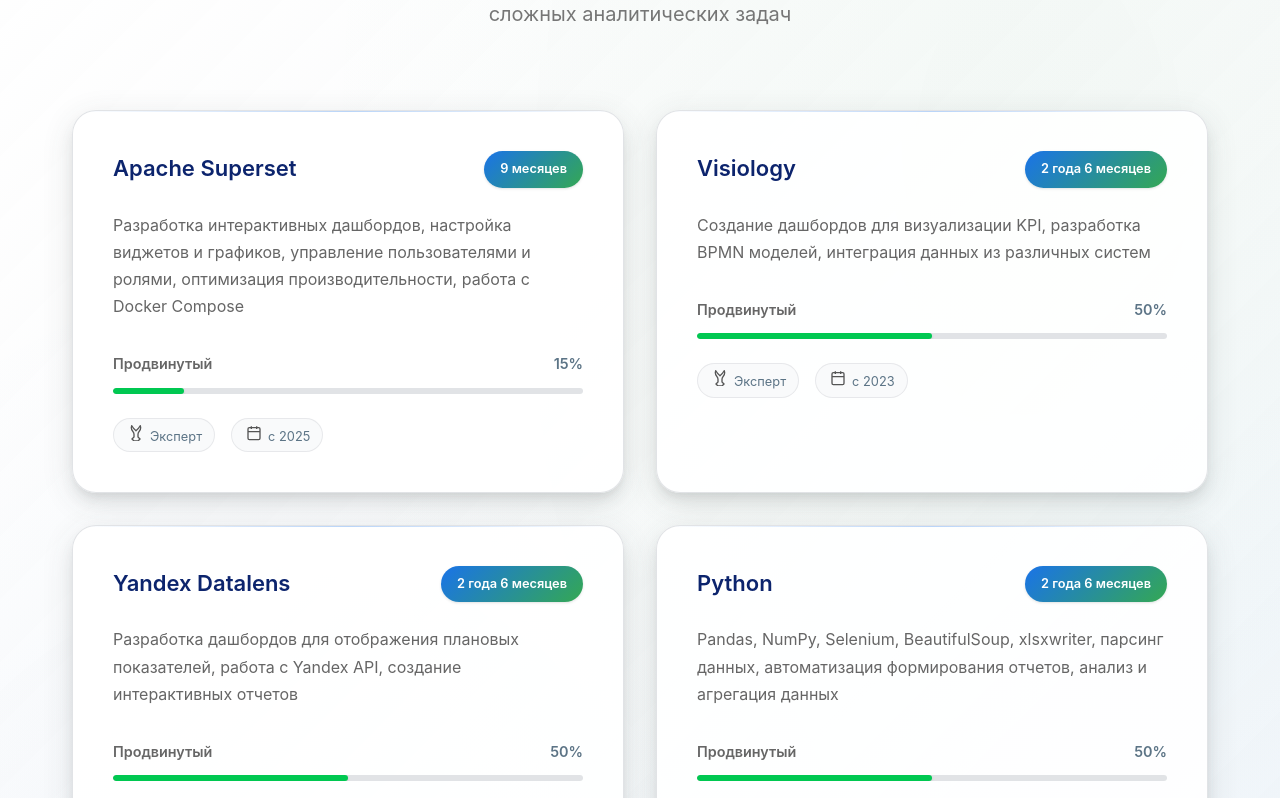
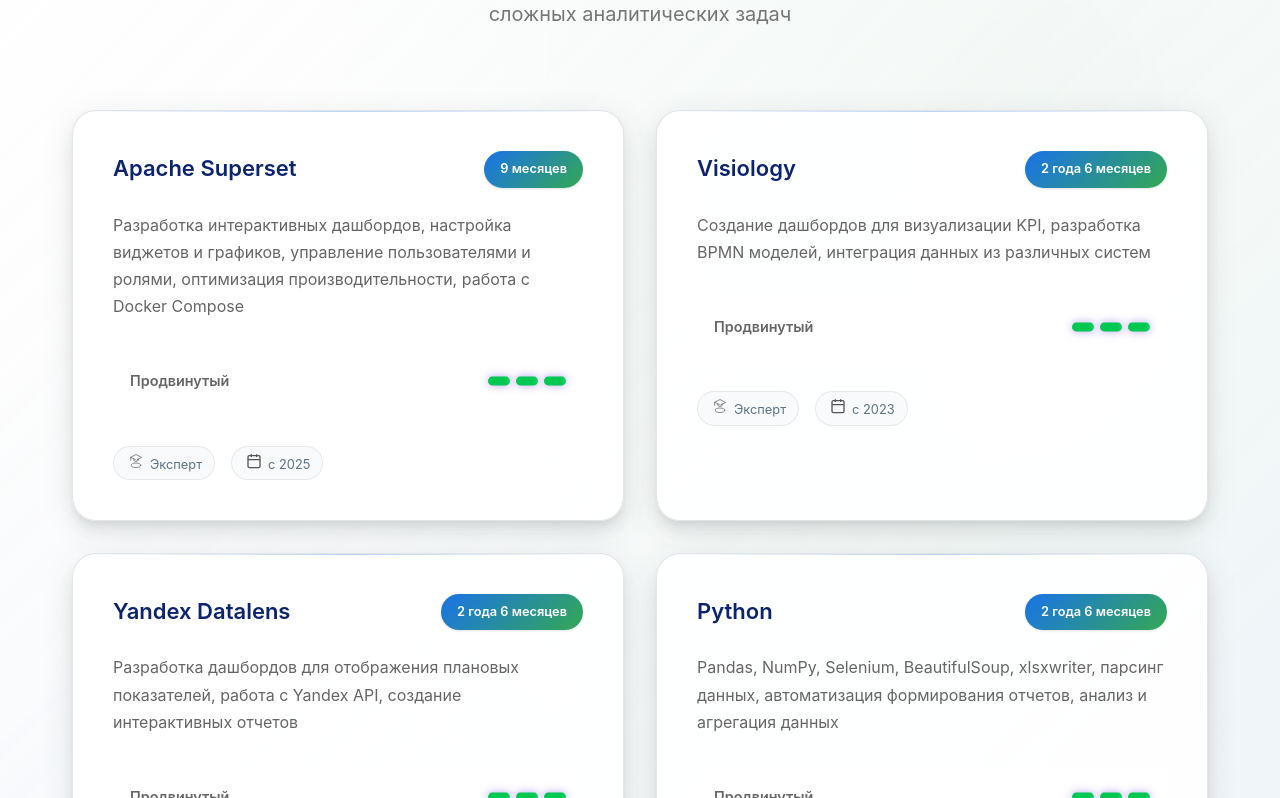
Before and after one commit to edogev/site, a React (Create React App) app: page / in a window 1280 px wide. Shown: the part 1212-2010 px from the top of the page. Built offline with nearby package versions, Linux system fonts and the light colour scheme.

Commit message:
Добавлены иконки и статусы для опыта

```diff
--- a/src/components/Icon.jsx
+++ b/src/components/Icon.jsx
@@ -24,11 +24,17 @@
       <circle cx="12" cy="10" r="3"/>
     </svg>
   ),
+
   rocket: (
-    <svg width="16" height="16" viewBox="0 0 24 24" fill="none" stroke="currentColor" strokeWidth="2">
-      <path d="M7.07 9.33C5.77 7.89 5 6.1 5 4.23 5 3.13 5.22 2.08 5.63 1.12 7.45 4.07 9.46 6.67 12 8.67c2.54-2 4.55-4.6 6.37-7.55.41.96.63 2.01.63 3.11 0 1.87-.77 3.66-2.07 5.1C15.9 10.5 15 12.16 15 14v4l3 3-3 3H9l-3-3 3-3v-4c0-1.84-.9-3.5-1.93-4.67z"/>
-    </svg>
-  ),
+  <svg width="16" height="16" viewBox="0 0 48 48" fill="none" stroke="currentColor" strokeWidth="2" strokeLinecap="round" strokeLinejoin="round">
+    <path d="m24 20.956l-15.885-8.18L24 4.5l15.885 8.276z"/>
+    <path d="M17.246 17.437c-.095.57-.19 1.046-.19 1.617c0 3.9 3.14 6.944 6.944 6.944s6.944-3.14 6.944-6.944c0-.571-.095-1.047-.19-1.617"/>
+    <ellipse cx="24" cy="36.842" rx="14.173" ry="6.659"/>
+    <path d="M8.115 12.776v9.131"/>
+  </svg>
+),
+
+
   calendar: (
     <svg width="16" height="16" viewBox="0 0 24 24" fill="none" stroke="currentColor" strokeWidth="2">
       <rect x="3" y="4" width="18" height="18" rx="2" ry="2"/>
--- a/src/pages/Home.js
+++ b/src/pages/Home.js
@@ -2,8 +2,7 @@
 
 import { personalInfo, skillsData, workExperience } from '../data/data.js';
 import { useEffect, useRef } from 'react';
-import Icon from '../components/Icon'; // Добавляем импорт
-
+import Icon from '../components/Icon';
 
 // Функции для расчета опыта остаются без изменений
 const calculateExperience = (startDate, endDate = null) => {
@@ -65,12 +64,7 @@
   return formatExperience(totalMonths);
 };
 
-const SkillLevel = ({ level, experienceMonths }) => {
-  const getPercentage = () => {
-    const maxMonths = 60;
-    return Math.min((experienceMonths / maxMonths) * 100, 100);
-  };
-
+const SkillLevel = ({ level }) => {
   const getLevelText = () => {
     switch(level) {
       case 'advanced': return 'Продвинутый';
@@ -89,21 +83,51 @@
     }
   };
 
+  const getLevelValue = () => {
+    switch(level) {
+      case 'advanced': return 3;
+      case 'intermediate': return 2;
+      case 'beginner': return 1;
+      default: return 0;
+    }
+  };
+
+  const renderLevelBars = () => {
+    const levelValue = getLevelValue();
+    return (
+      <div className="level-bars">
+        {[1, 2, 3].map((barNum) => (
+          <div
+            key={barNum}
+            className={`level-bar ${barNum <= levelValue ? 'active' : ''}`}
+            style={{
+              background: barNum <= levelValue ? getLevelColor() : 'var(--border)'
+            }}
+          ></div>
+        ))}
+      </div>
+    );
+  };
+
+  const renderGlowIndicator = () => {
+    return (
+      <div
+        className="skill-glow-indicator"
+        style={{
+          boxShadow: `0 0 20px ${getLevelColor()}40`,
+          border: `2px solid ${getLevelColor()}30`
+        }}
+      ></div>
+    );
+  };
+
   return (
     <div className="skill-level">
       <div className="level-info">
         <span className="level-text">{getLevelText()}</span>
-        <span className="level-percentage">{Math.round(getPercentage())}%</span>
+        {renderLevelBars()}
       </div>
-      <div className="level-bar-container">
-        <div
-          className="level-fill"
-          style={{
-            width: `${getPercentage()}%`,
-            background: getLevelColor()
-          }}
-        ></div>
-      </div>
+      {renderGlowIndicator()}
     </div>
   );
 };
@@ -222,10 +246,7 @@
                     <span className="experience-tag">{experienceFormatted}</span>
                   </div>
                   <p>{skill.description}</p>
-                  <SkillLevel
-                    level={skill.level}
-                    experienceMonths={experienceMonths}
-                  />
+                  <SkillLevel level={skill.level} />
                   <div className="skill-meta">
                     <span className="meta-item">
                       <Icon name="rocket" className="meta-icon" />
--- a/src/styles.css
+++ b/src/styles.css
@@ -81,8 +81,70 @@
   position: relative;
 }
 
-
-/* Стили иконок */
+/* ------======Стили индикации=======------ */
+.skill-level {
+  position: relative;
+  margin: 1.5rem 0;
+  padding: 1rem;
+  background: rgba(255, 255, 255, 0.05);
+  border-radius: 12px;
+  backdrop-filter: blur(8px);
+  border: 1px solid rgba(255, 255, 255, 0.1);
+  transition: all 0.4s ease;
+}
+
+.skill-level:hover {
+  transform: translateY(-3px);
+  box-shadow: 0 8px 20px rgba(0, 0, 0, 0.2);
+}
+
+.level-info {
+  display: flex;
+  justify-content: space-between;
+  align-items: center;
+  margin-bottom: 0.8rem;
+  color: #fff;
+  font-weight: 500;
+}
+
+.level-bars {
+  display: flex;
+  gap: 6px;
+}
+
+.level-bar {
+  width: 22px;
+  height: 8px;
+  border-radius: 6px;
+  background: rgba(255, 255, 255, 0.2);
+  transition: all 0.3s ease;
+  position: relative;
+  overflow: hidden;
+}
+
+.level-bar.active {
+  background: linear-gradient(90deg, #6e45e2, #89d4cf);
+  transform: scaleY(1.1);
+  box-shadow: 0 0 8px rgba(110, 69, 226, 0.5);
+}
+
+.level-bar.active::before {
+  content: '';
+  position: absolute;
+  top: 0;
+  left: -100%;
+  width: 100%;
+  height: 100%;
+  background: linear-gradient(90deg, transparent, rgba(255, 255, 255, 0.3), transparent);
+  animation: shine 1.5s infinite;
+}
+
+@keyframes shine {
+  0% { left: -100%; }
+  100% { left: 100%; }
+}
+
+/* -------========== Стили иконок ========--------*/
 .icon {
   display: inline-flex;
   align-items: center;
```
Also changed, not shown: src/App.js (+0 -12 lines).
